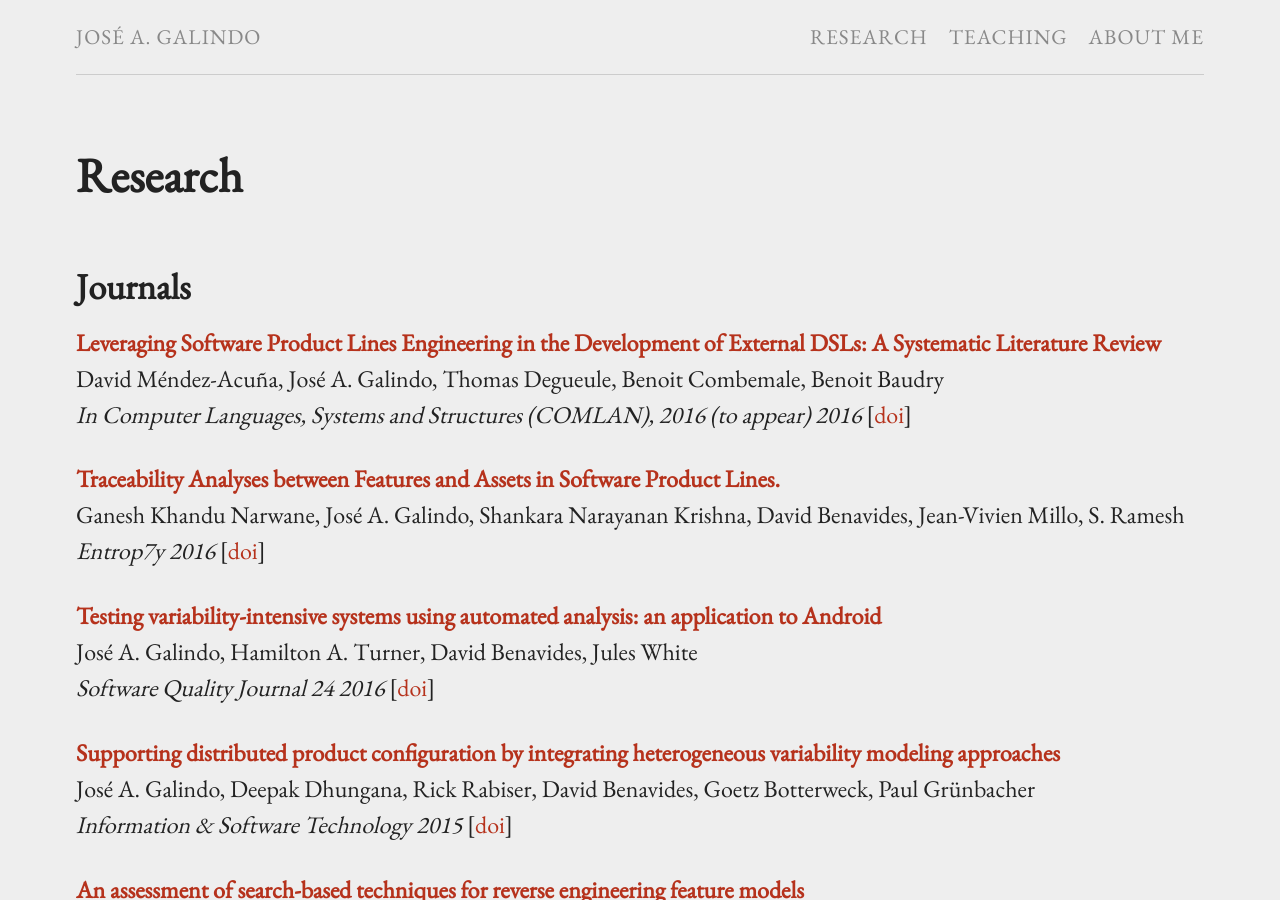
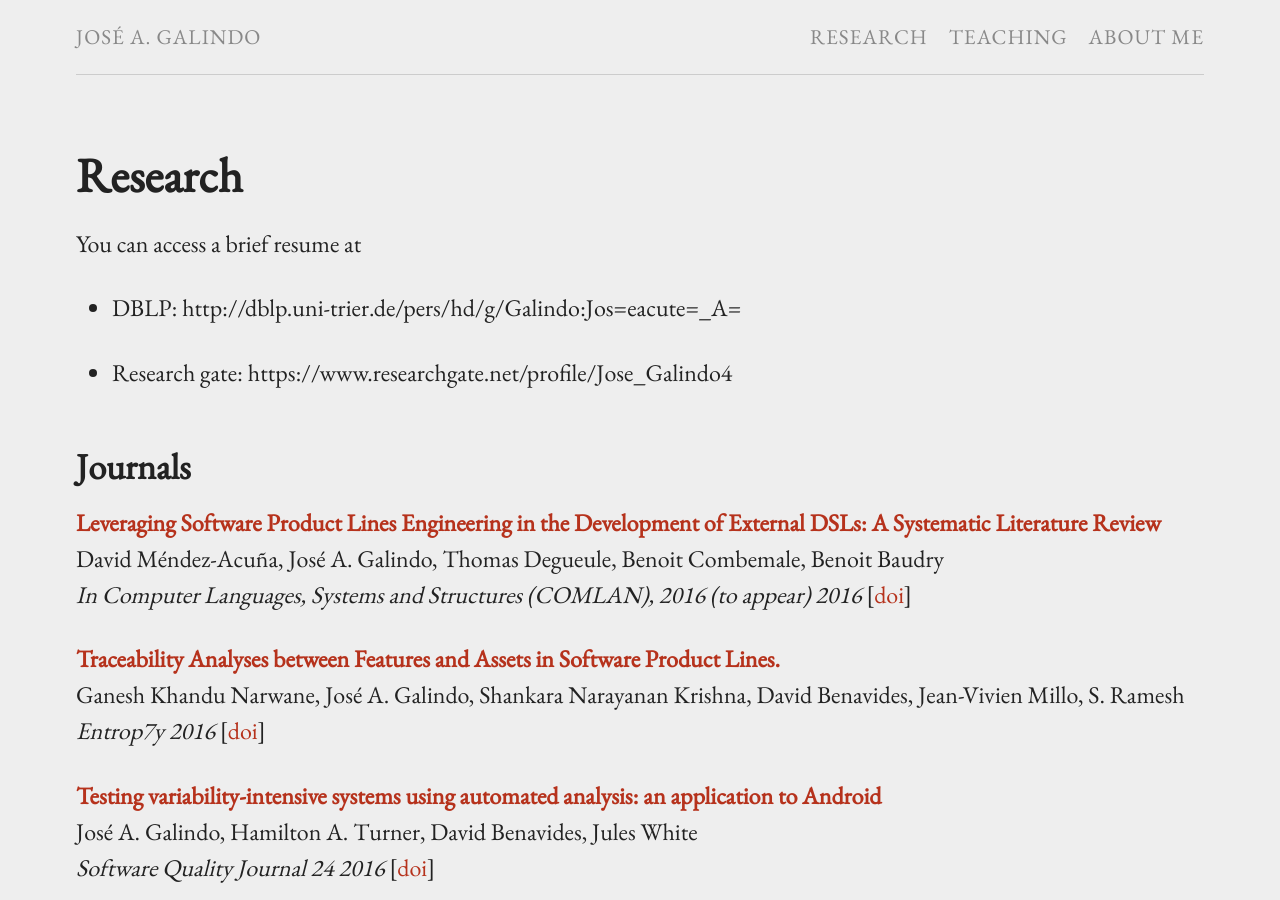
Before and after one commit to jagalindo/jagalindo.github.io, a Jekyll site: the page built from research.md, in a window 1280 px wide and 900 px high. Built offline with Jekyll 4.4.1, drawn with Linux system fonts in a browser that asks for light colours.

Commit message:
updating tutorias and journals

```diff
--- a/research.md
+++ b/research.md
@@ -94,6 +94,11 @@ workshops:
 
 ---
 
+You can access a brief resume at
+* DBLP: http://dblp.uni-trier.de/pers/hd/g/Galindo:Jos=eacute=_A=
+
+* Research gate: https://www.researchgate.net/profile/Jose_Galindo4
+
 
 ## Journals
 
```
